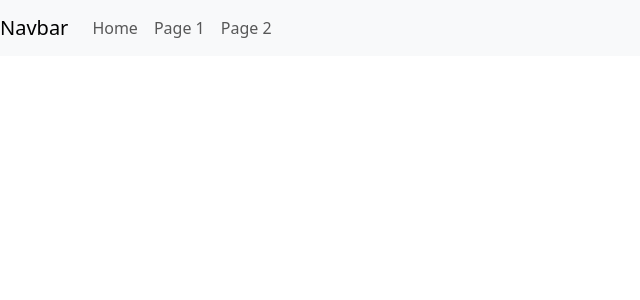
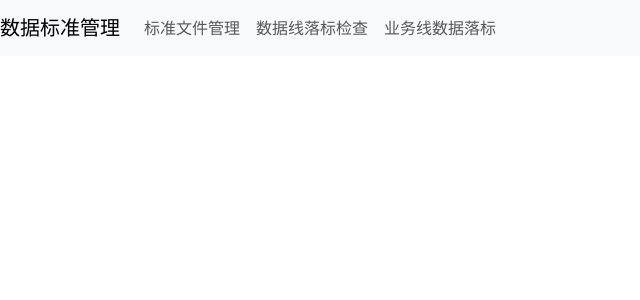
Before and after one commit to zhou-zhichao/flaskWeb, a Flask app: template templates/base.html in a window 1280 px wide. Shown: the top 300 px of the page, without its empty margins (0-640 px from the left). Run offline with Flask 3, Linux system fonts and the light colour scheme; the template is opened without the code that fills it, so the values that code supplies are empty; some libraries are stand-ins or nearby versions.

Commit message:
标准文件管理已经可以工作了 navbar正常

```diff
--- a/templates/base.html
+++ b/templates/base.html
@@ -1,7 +1,6 @@
 <!DOCTYPE html>
 <html lang="en">
 <head>
-    <title>Navbar Example</title>
     <meta charset="UTF-8">
     <meta name="viewport" content="width=device-width, initial-scale=1">
     <!-- Bootstrap CSS -->
@@ -62,7 +61,7 @@
 <body>
 
 <nav class="navbar navbar-expand-lg navbar-light bg-light">
-    <a class="navbar-brand" href="#">Navbar</a>
+    <a class="navbar-brand" href="#">数据标准管理</a>
     <button class="navbar-toggler" type="button" data-toggle="collapse" data-target="#navbarNav"
             aria-controls="navbarNav" aria-expanded="false" aria-label="Toggle navigation">
         <span class="navbar-toggler-icon"></span>
@@ -70,13 +69,13 @@
     <div class="collapse navbar-collapse" id="navbarNav">
         <ul class="navbar-nav">
             <li class="nav-item active">
-                <a class="nav-link" href="/">Home</a>
+                <a class="nav-link" href="/">标准文件管理</a>
             </li>
             <li class="nav-item">
-                <a class="nav-link" href="/page1">Page 1</a>
+                <a class="nav-link" href="/page1">数据线落标检查</a>
             </li>
             <li class="nav-item">
-                <a class="nav-link" href="/page2">Page 2</a>
+                <a class="nav-link" href="/page2">业务线数据落标</a>
             </li>
         </ul>
     </div>
--- a/templates/数据标准文件管理.html
+++ b/templates/数据标准文件管理.html
@@ -24,7 +24,7 @@
     // 获取alert元素
     var alert = $('.alert');
     // 设置2秒后淡出并收起alert
-    alert.fadeTo(1000, 500).slideUp(500, function () {
+    alert.fadeTo(1500, 500).slideUp(500, function () {
         alert.slideUp(500);
     });
 </script>
--- a/templates/数据线落标检查.html
+++ b/templates/数据线落标检查.html
@@ -1,3 +1,7 @@
+
+
+
+
 <!DOCTYPE html>
 <html>
   <head>
```
Also changed, not shown: 2 other files.
